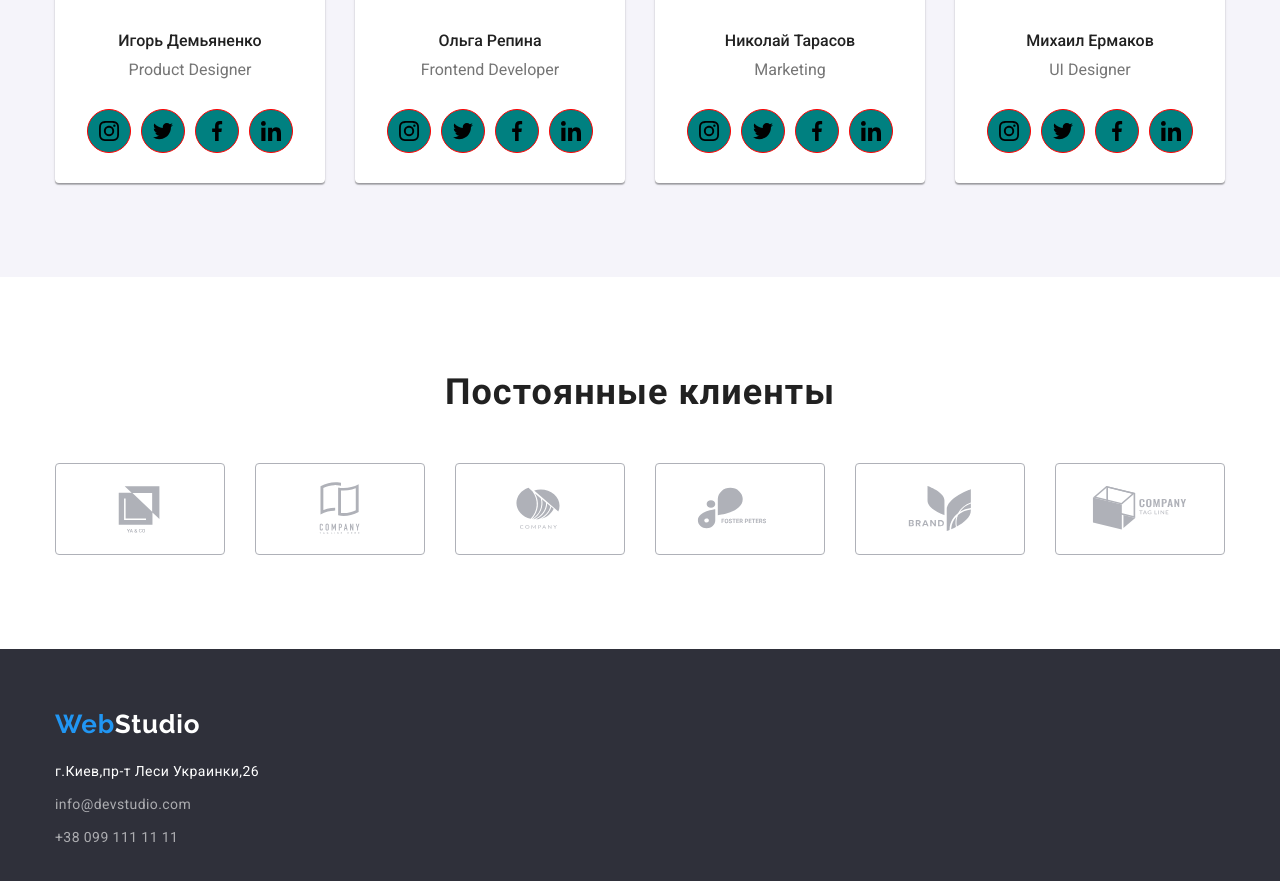
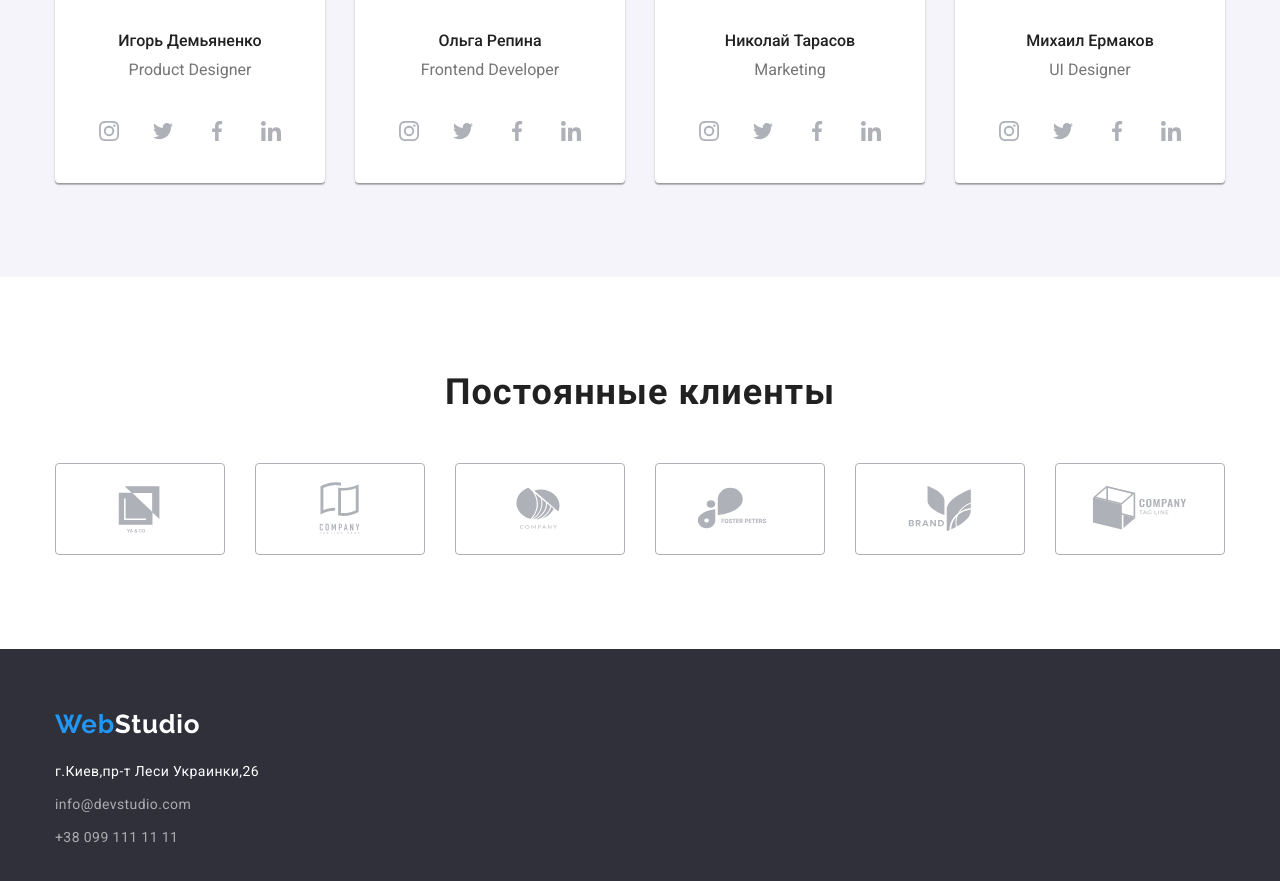
Before and after one commit to lena06051981be/goit-markup-hw-04, a plain HTML site: page index.html in a window 1280 px wide. Shown: the part 1899-2780 px from the top of the page. Drawn offline with nearby package versions, Linux system fonts and the light colour scheme.

Commit message:
Update styles.css

```diff
--- a/css/styles.css
+++ b/css/styles.css
@@ -314,7 +314,9 @@ h1[class="visually-hidden"] {
 .soc-item {
   margin-left: 10px;
 }
-.soc-item:first-child { margin-left: 0;}
+.soc-item:first-child {
+  margin-left: 0;
+}
 
 .soc-link {
   display: flex;
@@ -322,12 +324,19 @@ h1[class="visually-hidden"] {
   align-items: center;
   width: 44px;
   height: 44px;
-  border: 1px solid red;
   border-radius: 50px;
-  background-color: teal;
-  color: #AFB1B8;
+  color: #afb1b8;
+  fill: #afb1b8;
+}
+.soc-icon {
+  color: currentColor;
 }
 
+.soc-link:hover,
+.soc-link:focus {
+  background-color: #2196F3;
+  fill: #FFFFFF;
+}
 
 .section-clients {
   padding: 94px 0;
```
